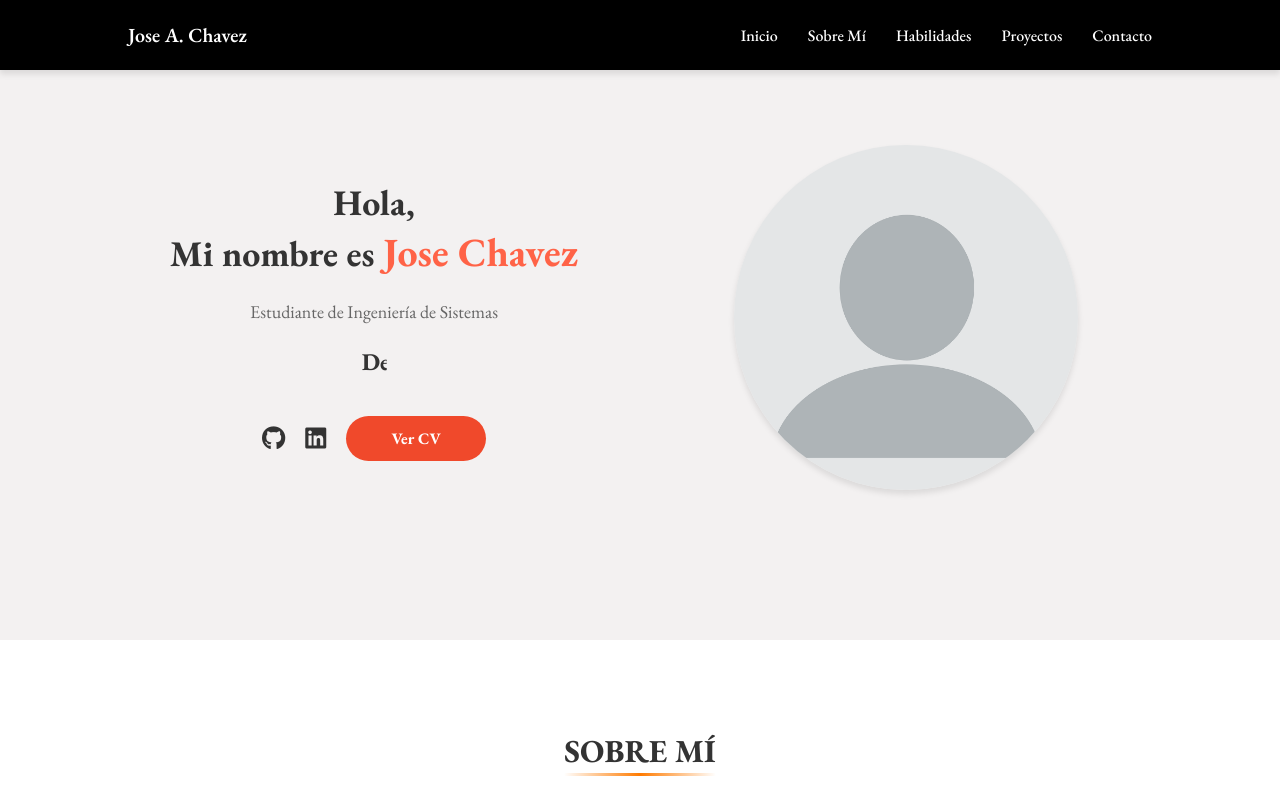
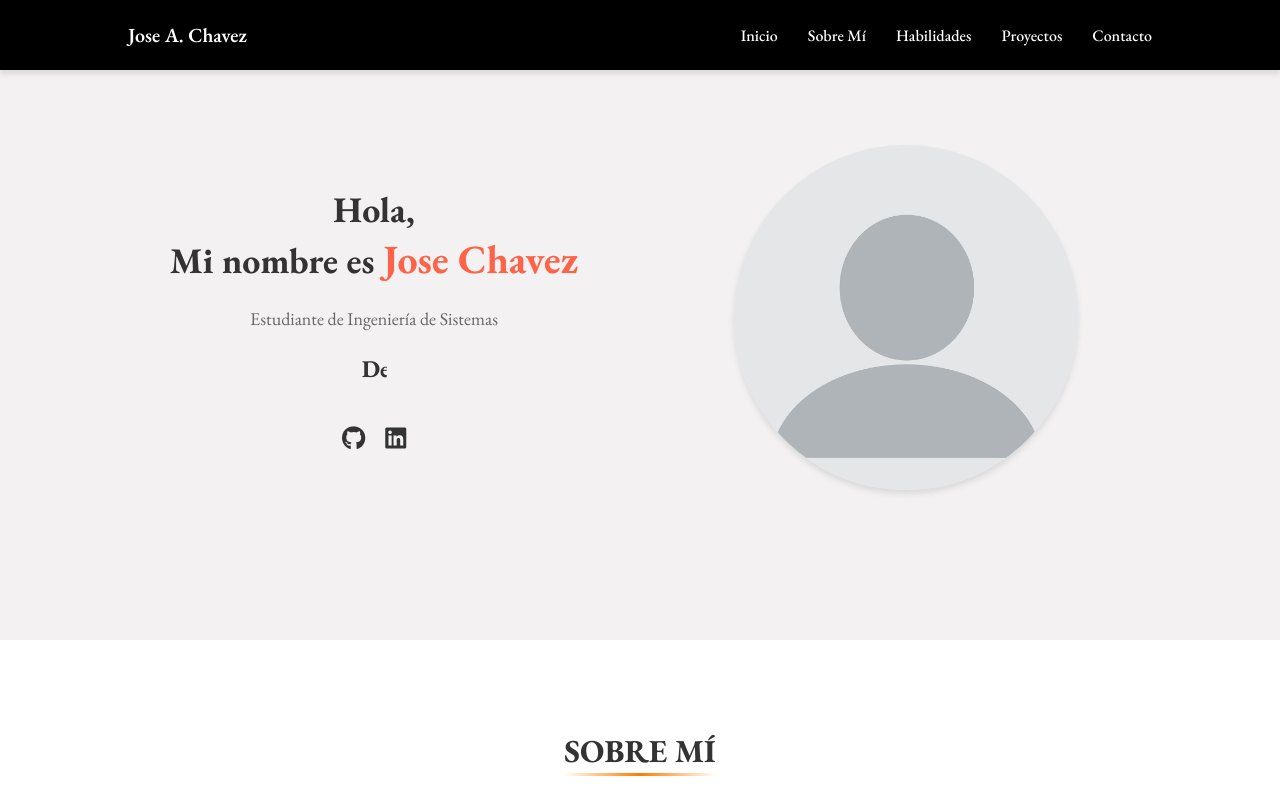
Before and after one commit to JoseAn2004/JoseAn2004.github.io, a plain HTML site: page portafolio/index.html in a window 1280 px wide. Shown: the top 800 px of the page. Drawn offline with nearby package versions, Linux system fonts and the light colour scheme.

Commit message:
Update index.html

```diff
--- a/portafolio/index.html
+++ b/portafolio/index.html
@@ -50,7 +50,7 @@
                         <a href="https://www.linkedin.com/in/tu-perfil" target="_blank" class="icono-link">
                             <i class="fab fa-linkedin"></i>
                         </a>
-                        <a href="https://drive.google.com/file/d/1kPTiRBmXkpzNENYGZ1ZiY436yKTRK8yF/preview" target="_blank" class="btn-cv">Ver CV</a>
+                        <!--<a href="https://drive.google.com/file/d/1kPTiRBmXkpzNENYGZ1ZiY436yKTRK8yF/preview" target="_blank" class="btn-cv">Ver CV</a>-->
                     </div>
                 </div>
                 <!-- Imagen con efecto de hover -->
```
